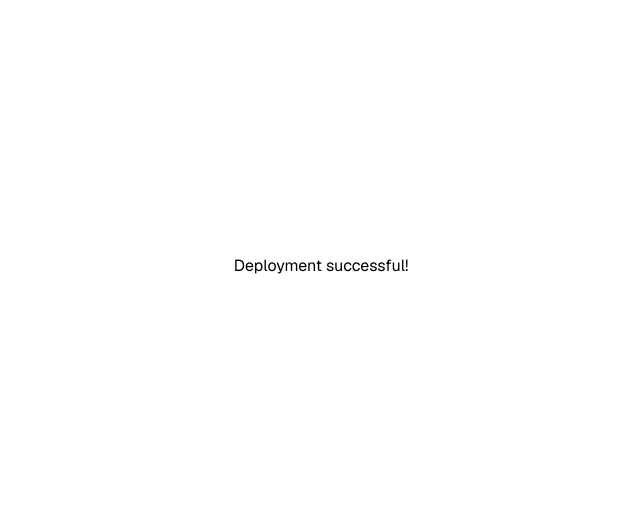
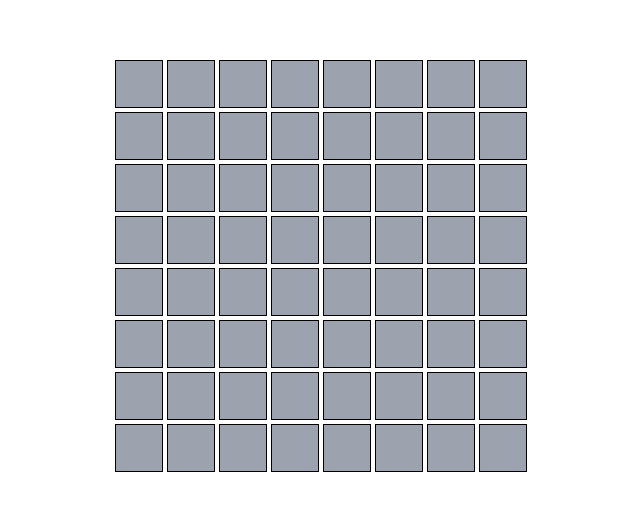
Before and after one commit to johnnygerard/minesweeper, a Next.js app: page / in a window 1280 px wide. Shown: the part 134-644 px from the top of the page, without its empty margins (319-959 px from the left). Built offline with nearby package versions, Linux system fonts and the light colour scheme.

Commit message:
feat: add board to page

```diff
--- a/src/app/page.tsx
+++ b/src/app/page.tsx
@@ -1,3 +1,9 @@
+import { Board } from "@/components/board";
+
 export default function Home() {
-  return <h1>Deployment successful!</h1>;
+  return (
+    <>
+      <Board rows={8} columns={8} mines={10} />
+    </>
+  );
 }
```
